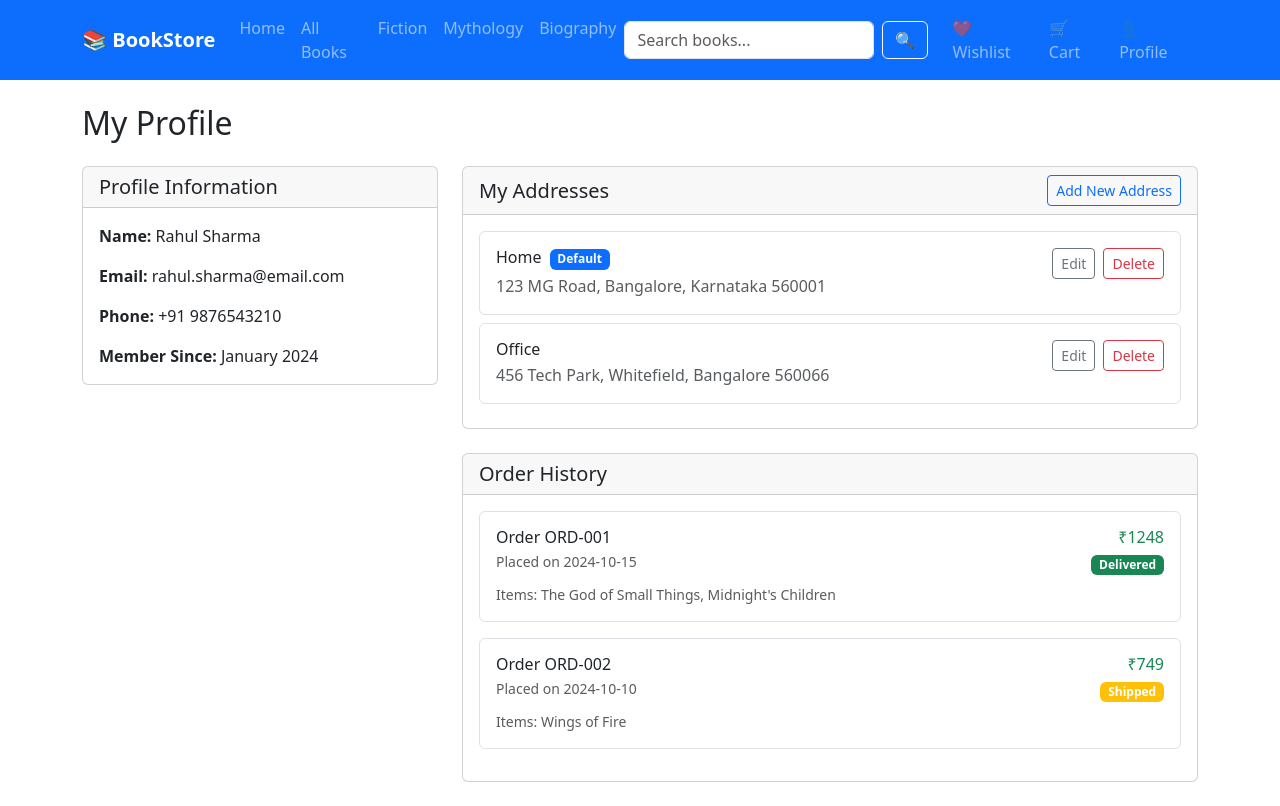
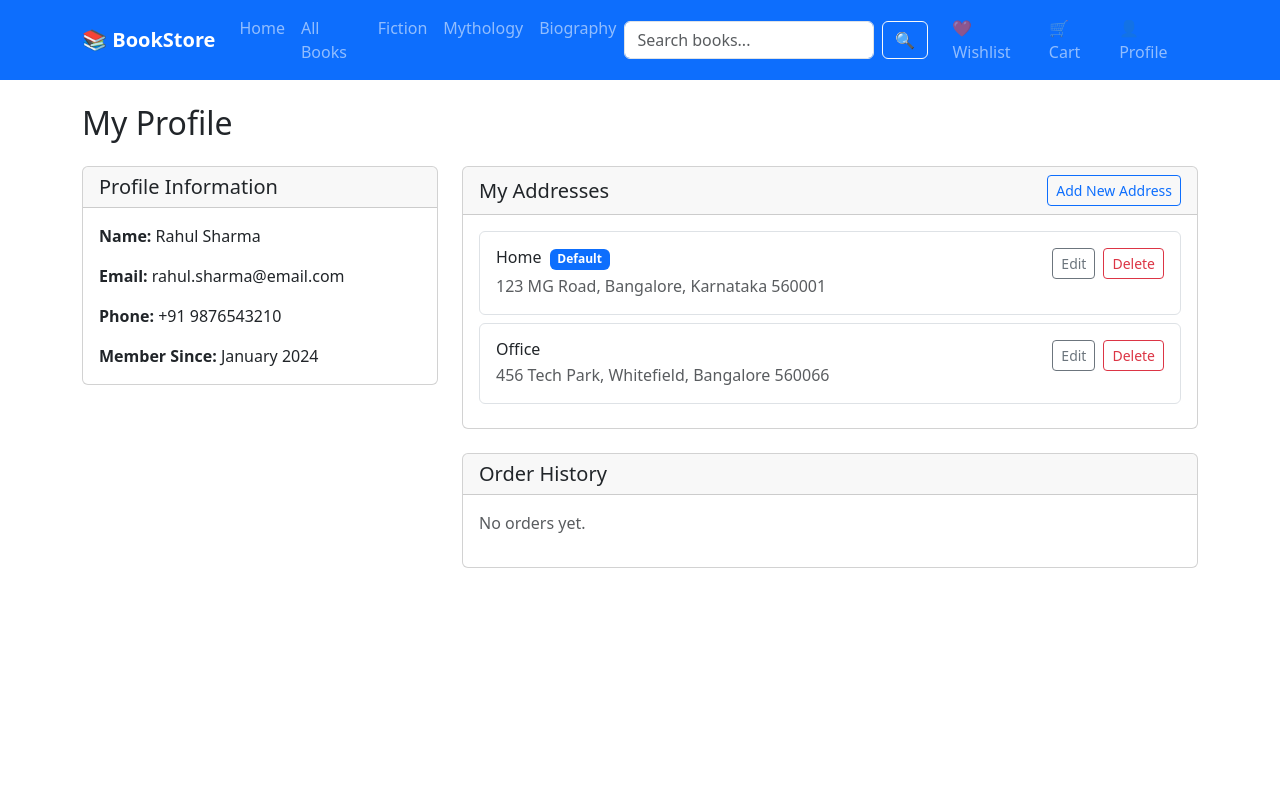
Before and after one commit to iamgirishreddy/BookStore, a React (Create React App) app: page /profile in a window 1280 px wide. Built offline with nearby package versions, Linux system fonts and the light colour scheme.

Commit message:
feat : order history

```diff
--- a/src/App.js
+++ b/src/App.js
@@ -11,12 +11,14 @@ import Cart from './pages/Cart/Cart';
 import Wishlist from './pages/Wishlist/Wishlist';
 import UserProfile from './pages/UserProfile/UserProfile';
 import Checkout from './pages/Checkout/Checkout';
+import {OrderProvider} from './context/OrderContext';
 
 
 
 
 function App() {
   return (
+    <OrderProvider>
     <CartProvider>
       <WishlistProvider>
         <Router>
@@ -37,6 +39,7 @@ function App() {
         </Router>
       </WishlistProvider>
     </CartProvider>
+    </OrderProvider>
   );
 }
 
--- /dev/null
+++ b/src/context/OrderContext.js
@@ -0,0 +1,19 @@
+import React, { createContext, useContext, useState } from 'react';
+
+const OrderContext = createContext();
+
+export const useOrder = () => useContext(OrderContext);
+
+export const OrderProvider = ({ children }) => {
+  const [orders, setOrders] = useState([]);
+
+  const addOrder = (order) => {
+    setOrders(prev => [order, ...prev]);
+  };
+
+  return (
+    <OrderContext.Provider value={{ orders, addOrder }}>
+      {children}
+    </OrderContext.Provider>
+  );
+};
--- a/src/pages/Checkout/Checkout.js
+++ b/src/pages/Checkout/Checkout.js
@@ -2,9 +2,23 @@ import React, { useState } from 'react';
 import { Container, Row, Col, Card, Form, Button, ListGroup, Alert } from 'react-bootstrap';
 import { useNavigate } from 'react-router-dom';
 import { useCart } from '../../context/CartContext';
+import { useOrder } from '../../context/OrderContext';
+
+const presetAddress = {
+  name: 'Rahul Sharma',
+  email: 'rahul.sharma@email.com',
+  phone: '9876543210',
+  address: '123 MG Road, Bangalore',
+  city: 'Bangalore',
+  state: 'Karnataka',
+  pincode: '560001',
+  paymentMethod: 'cod'
+};
+
 
 const Checkout = () => {
   const { cartItems, getTotalPrice, clearCart } = useCart();
+  const { addOrder } = useOrder();
   const navigate = useNavigate();
   const [orderPlaced, setOrderPlaced] = useState(false);
 
@@ -19,6 +33,10 @@ const Checkout = () => {
     paymentMethod: 'cod'
   });
 
+    const handleAddAddress = () => {
+    setFormData(presetAddress);
+  };
+
   const handleChange = (e) => {
     setFormData({
       ...formData,
@@ -28,6 +46,18 @@ const Checkout = () => {
 
   const handlePlaceOrder = (e) => {
     e.preventDefault();
+
+   const order = {
+      id: `ORD-${Date.now()}`,
+      date: new Date().toLocaleDateString(),
+      total: getTotalPrice(),
+      status: 'Shipped',
+      items: cartItems.map(i => i.title),
+      address: { ...formData }
+    };
+
+    addOrder(order);
+
     setOrderPlaced(true);
     setTimeout(() => {
       clearCart();
@@ -67,8 +97,12 @@ const Checkout = () => {
       <Row>
         <Col lg={8}>
           <Card className="mb-4">
+
             <Card.Header>
               <h5 className="mb-0">Delivery Address</h5>
+              <Button variant="outline-primary" size="sm" onClick={handleAddAddress}>
+                Add Address
+              </Button>
             </Card.Header>
             <Card.Body>
               <Form onSubmit={handlePlaceOrder}>
--- a/src/pages/UserProfile/UserProfile.js
+++ b/src/pages/UserProfile/UserProfile.js
@@ -1,5 +1,6 @@
 import React, { useState } from 'react';
 import { Container, Row, Col, Card, Button } from 'react-bootstrap';
+import {useOrder} from '../../context/OrderContext';
 
 const UserProfile = () => {
   const [user] = useState({
@@ -24,22 +25,9 @@ const UserProfile = () => {
     }
   ]);
 
-  const [orders] = useState([
-    {
-      id: "ORD-001",
-      date: "2024-10-15",
-      total: 1248,
-      status: "Delivered",
-      items: ["The God of Small Things", "Midnight's Children"]
-    },
-    {
-      id: "ORD-002",
-      date: "2024-10-10",
-      total: 749,
-      status: "Shipped",
-      items: ["Wings of Fire"]
-    }
-  ]);
+
+
+  const {orders} = useOrder();
 
   return (
     <Container className="py-4">
@@ -92,12 +80,18 @@ const UserProfile = () => {
               <h5 className="mb-0">Order History</h5>
             </Card.Header>
             <Card.Body>
-              {orders.map(order => (
+              {orders.length === 0 ? (
+                <p className="text-muted">No orders yet.</p>
+              ) : (
+                orders.map(order => (
                   <div key={order.id} className="border rounded p-3 mb-3">
                     <div className="d-flex justify-content-between align-items-start mb-2">
                       <div>
                         <h6 className="mb-1">Order {order.id}</h6>
                         <p className="text-muted small mb-1">Placed on {order.date}</p>
+                        <p className="small text-muted mb-0">
+                          Items: {order.items.join(', ')}
+                        </p>
                       </div>
                       <div className="text-end">
                         <p className="h6 text-success mb-1">₹{order.total}</p>
@@ -106,11 +100,9 @@ const UserProfile = () => {
                         </span>
                       </div>
                     </div>
-                  <p className="small text-muted mb-0">
-                    Items: {order.items.join(', ')}
-                  </p>
                   </div>
-              ))}
+                ))
+              )}
             </Card.Body>
           </Card>
         </Col>
```
Lines whose indentation alone changed are shown as unchanged.
